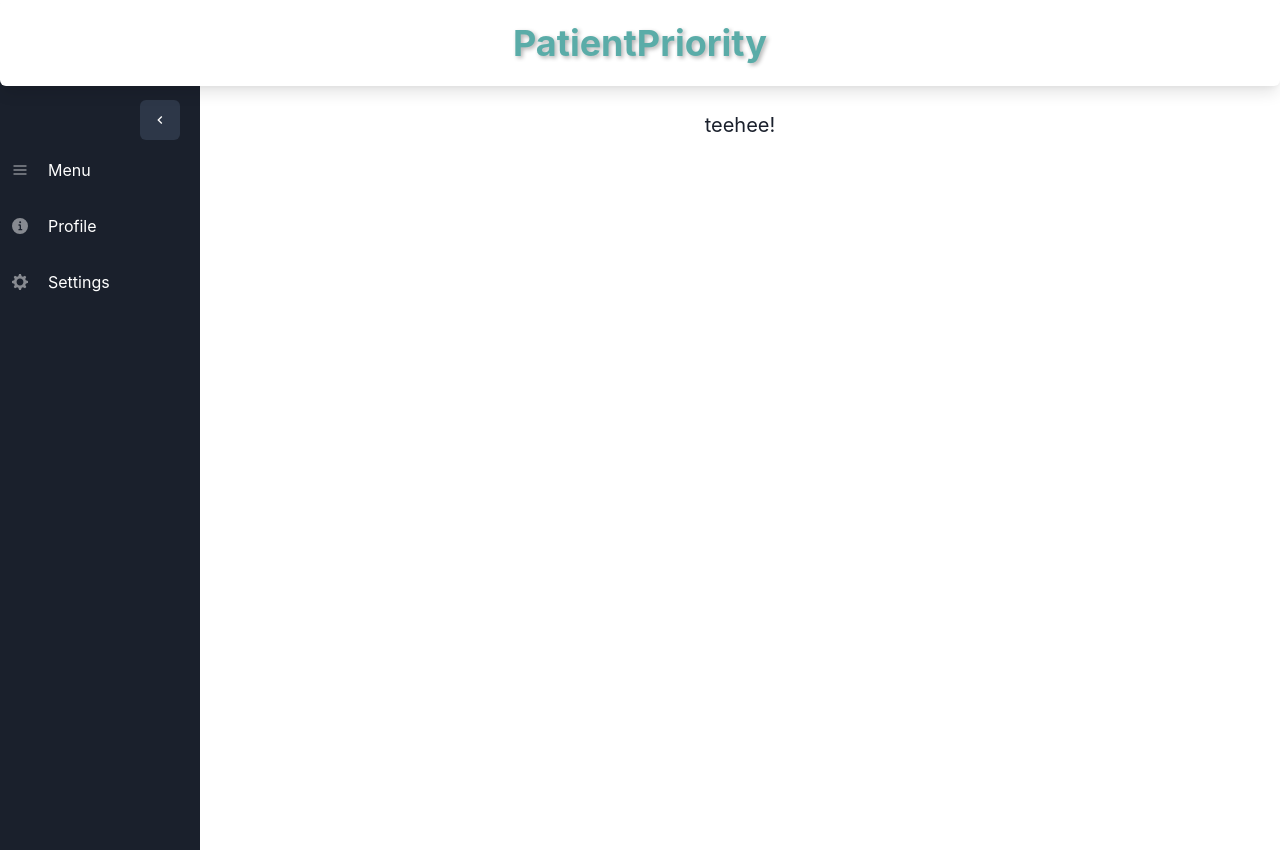
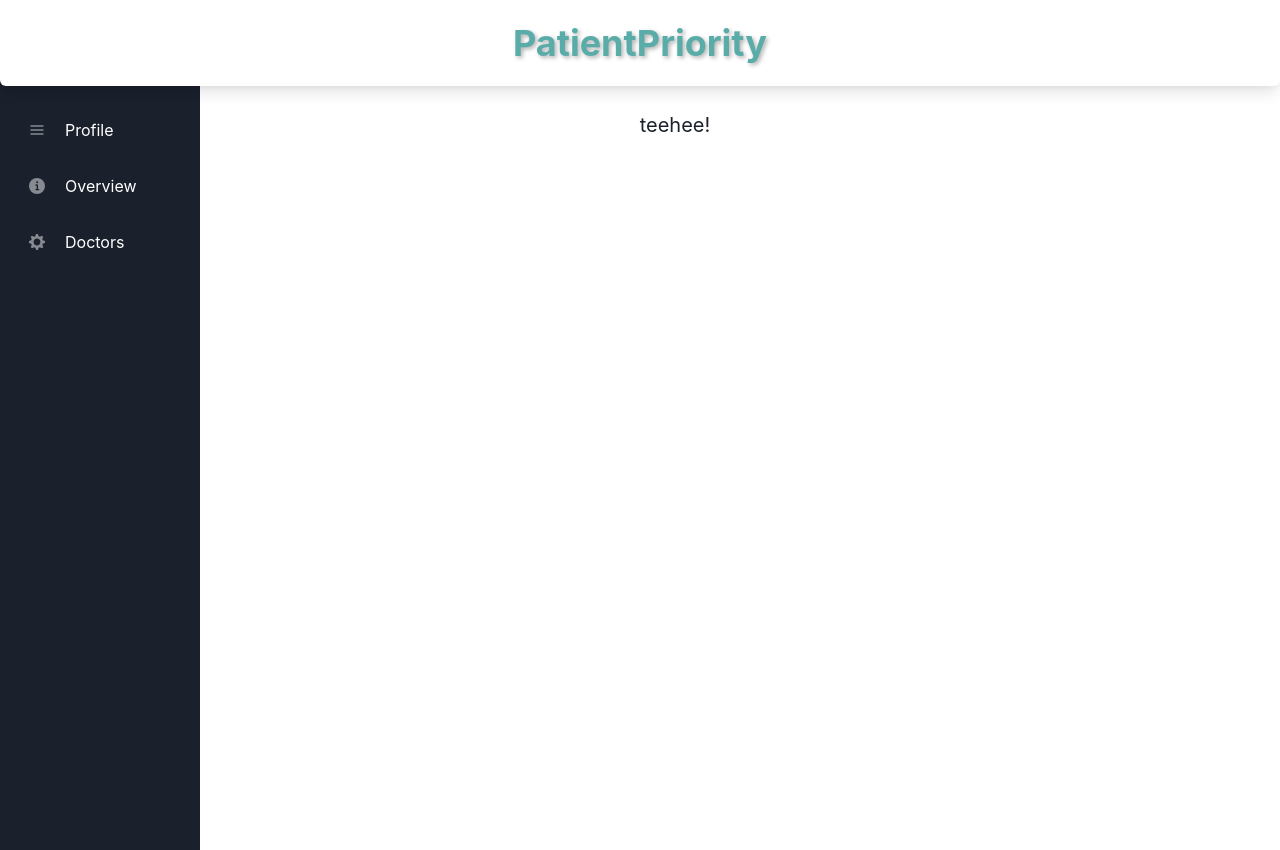
Before and after one commit to NectDz/PatientPriority, a React (Vite) app: page /patient-profile in a window 1280 px wide. Both pictures are taken after a click on the button 30 px from the left and 120 px from the top of the page. After the commit the page ends 800 px from the top, so only its background shows below. Built offline with nearby package versions, Linux system fonts and the light colour scheme; no server answers.

Commit message:
changing sidepanel to open on hover

```diff
--- a/src/pages/PatientProfile/sidePanel.jsx
+++ b/src/pages/PatientProfile/sidePanel.jsx
@@ -1,5 +1,5 @@
 import React, { useState } from "react";
-import { Box, IconButton, VStack, Text, HStack } from "@chakra-ui/react";
+import { Box, IconButton, VStack, Text, HStack, Link } from "@chakra-ui/react";
 import { ChevronRightIcon, ChevronLeftIcon } from "@chakra-ui/icons";
 import { HamburgerIcon, InfoIcon, SettingsIcon } from "@chakra-ui/icons"; // Import Chakra UI icons
 
@@ -19,12 +19,14 @@ const SidePanel = () => {
       color="white"
       display="flex"
       flexDirection="column"
-      alignItems={isMaximized ? "flex-start" : "center"}
-      transition="width 0.4s ease"
-      pt="100px"
-      position="relative" // Allow absolute positioning of the button
+      alignItems="flex-start"
+      paddingLeft="17px"
+      transition="width 0.5s ease"
+      position="fixed"
+      onMouseEnter={toggleMaximize}
+      onMouseLeave={toggleMaximize}
     >
-      <IconButton
+      {/* <IconButton
         aria-label="Toggle maximize"
         icon={isMaximized ? <ChevronLeftIcon /> : <ChevronRightIcon />}
         onClick={toggleMaximize}
@@ -37,9 +39,11 @@ const SidePanel = () => {
         left={isMaximized ? "140px" : "10px"} // Move to the right when maximized
         transition="left 0.4s ease" // Smooth transition for the button
         marginTop="40px"
-      />
+      /> */}
 
-      <VStack spacing={4} align="start"> {/* Align to the start when maximized */}
+      <VStack pt="60px" spacing={4} align="start">
+        {" "}
+        {/* Align to the start when maximized */}
         <HStack spacing={2}>
           <IconButton
             icon={<HamburgerIcon />}
@@ -47,9 +51,8 @@ const SidePanel = () => {
             variant="ghost"
             colorScheme="whiteAlpha"
           />
-          {isMaximized && <Text>Menu</Text>}
+          {isMaximized && <Link>Profile</Link>}
         </HStack>
-
         <HStack spacing={2}>
           <IconButton
             icon={<InfoIcon />}
@@ -57,9 +60,8 @@ const SidePanel = () => {
             variant="ghost"
             colorScheme="whiteAlpha"
           />
-          {isMaximized && <Text>Profile</Text>}
+          {isMaximized && <Link>Overview</Link>}
         </HStack>
-
         <HStack spacing={2}>
           <IconButton
             icon={<SettingsIcon />}
@@ -67,7 +69,7 @@ const SidePanel = () => {
             variant="ghost"
             colorScheme="whiteAlpha"
           />
-          {isMaximized && <Text>Settings</Text>}
+          {isMaximized && <Link>Doctors</Link>}
         </HStack>
       </VStack>
     </Box>
--- a/src/pages/PatientProfile/styles.js
+++ b/src/pages/PatientProfile/styles.js
@@ -12,8 +12,9 @@ const styles = {
     minW: "fit-content",
     p: 8,
     pt: "60px",
+    marginLeft: "70px",
+    flexGrow: 1,
   },
-
 };
 
 export default styles;
```
